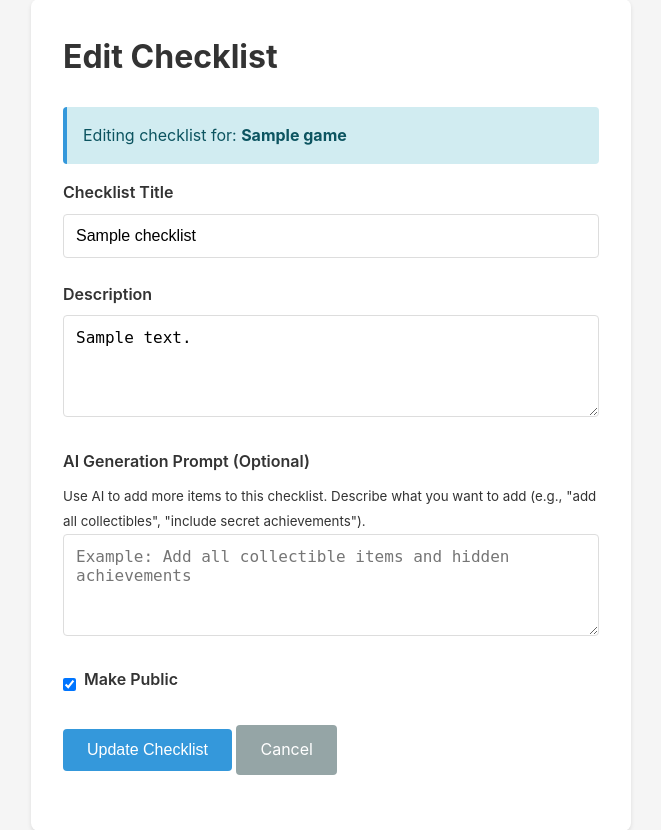
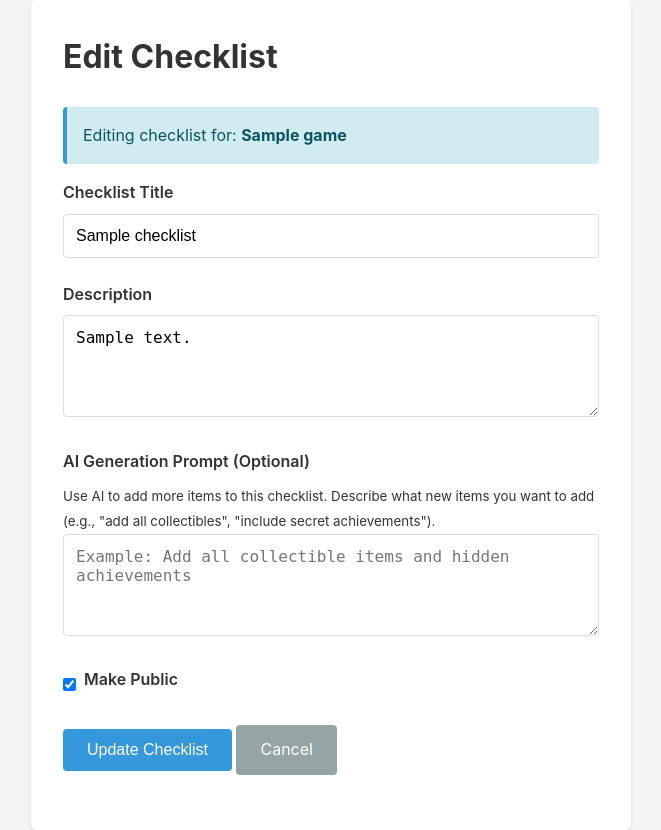
Before and after one commit to kelvinzhu2000/game-checklist-progresser, a Flask app: page /checklist/1/edit in a window 1280 px wide. Shown: the part 103-933 px from the top of the page, without its empty margins (309-970 px from the left). Run offline with Flask 3, Linux system fonts and the light colour scheme; a user stored in the database is signed in; tables that the repository leaves empty hold one stand-in row (values such as "Sample post").

Commit message:
Address code review feedback - clarify descriptions and improve code consistency
Co-authored-by: kelvinzhu2000 <1774863+kelvinzhu2000@users.noreply.github.com>

```diff
--- a/app/forms.py
+++ b/app/forms.py
@@ -44,7 +44,7 @@ class ChecklistEditForm(FlaskForm):
     title = StringField('Checklist Title', validators=[DataRequired(), Length(max=200)])
     description = TextAreaField('Description')
     ai_prompt = TextAreaField('AI Generation Prompt (Optional)',
-                              description='Describe what items you want to add or modify in this checklist, and AI will help you.')
+                              description='Describe what new items you want to add to this checklist, and AI will generate them for you.')
     is_public = BooleanField('Make Public', default=True)
     submit = SubmitField('Update Checklist')
 
--- a/app/routes.py
+++ b/app/routes.py
@@ -304,7 +304,7 @@ def edit(checklist_id):
 
             if generated_items:
                 # Get the max order to append new items
-                max_order = db.session.query(db.func.max(ChecklistItem.order)).filter_by(
+                max_order = db.session.query(func.max(ChecklistItem.order)).filter_by(
                     checklist_id=checklist_id
                 ).scalar() or 0
 
@@ -318,14 +318,13 @@ def edit(checklist_id):
                     )
                     db.session.add(item)
 
-                db.session.commit()
                 flash(f'Checklist updated with {len(generated_items)} AI-generated items!', 'success')
             else:
-                db.session.commit()
                 flash('Checklist updated, but AI generation failed.', 'warning')
         else:
-            db.session.commit()
             flash('Checklist updated successfully!', 'success')
+
+        db.session.commit()
 
         return redirect(url_for('checklist.view', checklist_id=checklist.id))
 
--- a/app/templates/edit_checklist.html
+++ b/app/templates/edit_checklist.html
@@ -35,7 +35,7 @@
 
         <div class="form-group">
             {{ form.ai_prompt.label }}
-            <small class="form-text">Use AI to add more items to this checklist. Describe what you want to add (e.g., "add all collectibles", "include secret achievements").</small>
+            <small class="form-text">Use AI to add more items to this checklist. Describe what new items you want to add (e.g., "add all collectibles", "include secret achievements").</small>
             {{ form.ai_prompt(class="form-control", rows="4", placeholder="Example: Add all collectible items and hidden achievements") }}
             {% if form.ai_prompt.errors %}
                 <ul class="errors">
```
